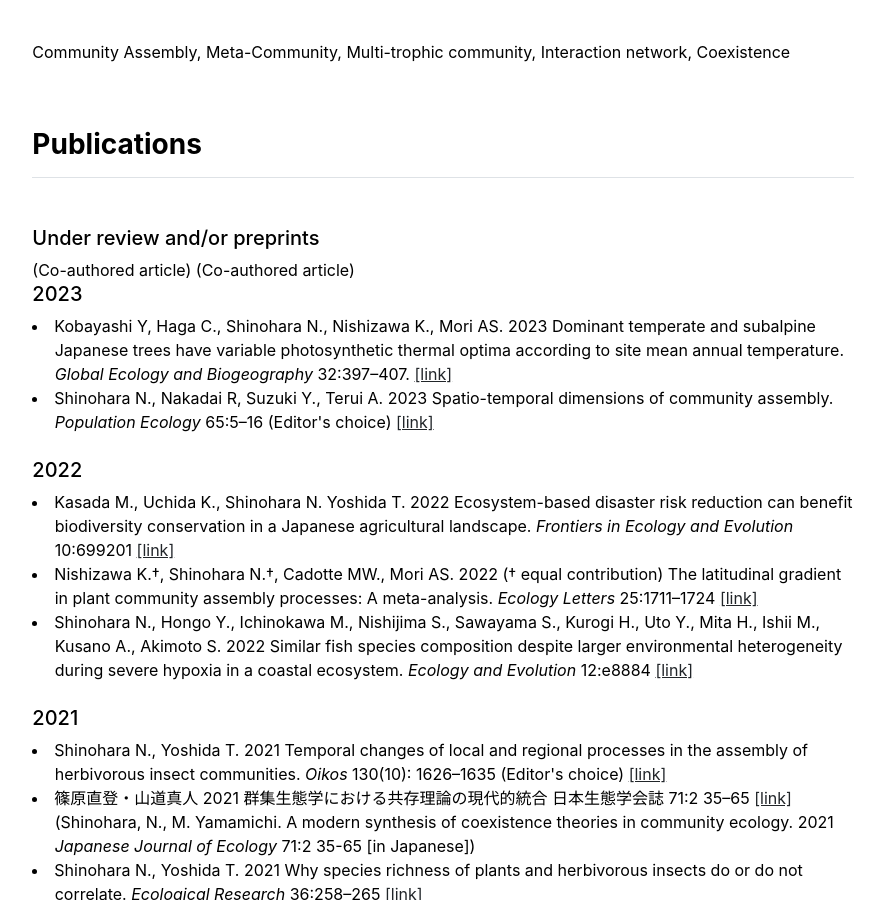
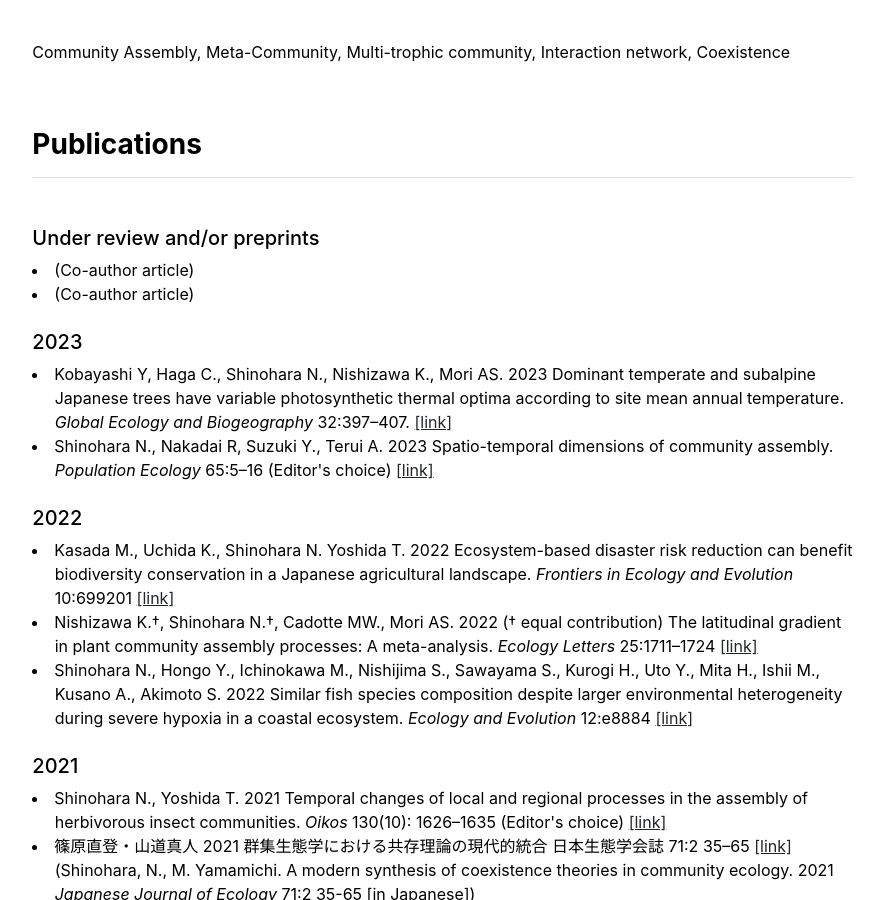
Before and after one commit to snaoto/snaoto.github.io, a Jekyll site: the page built from index.md, in a window 1280 px wide and 900 px high, scrolled down 568 px. Shown: the whole window, without its empty margins (197-1082 px from the left). Built offline with Jekyll 4.4.1, drawn with Linux system fonts in a browser that asks for light colours.

Commit message:
Update publications.html
Modify publication records

```diff
--- a/_includes/publications.html
+++ b/_includes/publications.html
@@ -23,8 +23,8 @@
     <h3 class="fw-bold border-bottom pb-3 mb-5">Publications</h3>
 
     <h5>Under review and/or preprints</h5>
-    (Co-authored article)
-    (Co-authored article)
+    <li>(Co-author article) </li>
+    <li>(Co-author article) </li>
 
     <!-- <br><h5>In press</h5> -->
 
```
